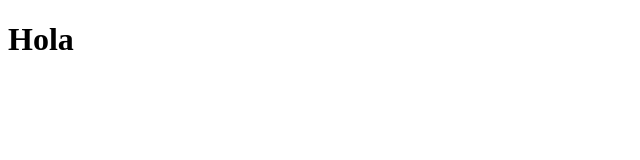
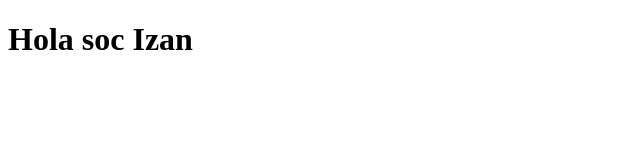
Before and after one commit to newh17/projecteLlenguatgesEquip4, a plain HTML site: page index.html in a window 1280 px wide. Shown: the whole page, without its empty margins (0-640 px from the left). Drawn offline with Linux system fonts and the light colour scheme.

Commit message:
He canviat el h1

```diff
--- a/index.html
+++ b/index.html
@@ -6,6 +6,6 @@
     <title>Document</title>
 </head>
 <body>
-    <h1>Hola</h1>
+    <h1>Hola soc Izan</h1>
 </body>
 </html>
```
